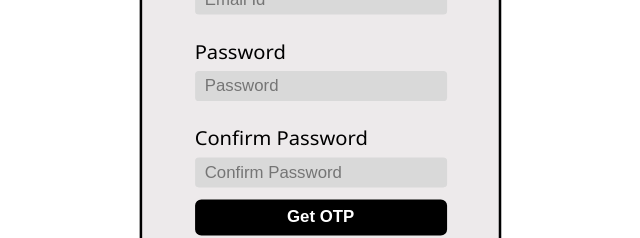
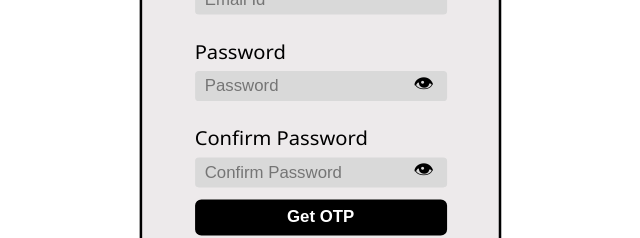
Before and after one commit to Likhith025/timetablegen, a React (Vite) app in the folder frontend/: page /register in a window 1280 px wide. Shown: the part 302-540 px from the top of the page, without its empty margins (614-1254 px from the left). Built offline with nearby package versions, Linux system fonts and the light colour scheme.

Commit message:
Done with OAuth

```diff
--- a/frontend/package.json
+++ b/frontend/package.json
@@ -16,7 +16,7 @@
     "react": "^19.0.0",
     "react-dom": "^19.0.0",
     "react-router-dom": "^7.1.5",
-    "react-toastify": "^11.0.3"
+    "react-toastify": "^11.0.5"
   },
   "devDependencies": {
     "@eslint/js": "^9.19.0",
--- a/frontend/src/pages/Dashboard/Dashboard.jsx
+++ b/frontend/src/pages/Dashboard/Dashboard.jsx
@@ -49,15 +49,18 @@ const Dashboard = () => {
   const handleLogout = () => {
     localStorage.removeItem('token');
     localStorage.removeItem('user');
-    navigate('/login'); // Redirect to login page
+    navigate('/'); // Redirect to login page
   };
 
   return (
     <div>
       <h1>Welcome, {userName || 'User'}!</h1>
       <p>We are coming soon!</p>
-      <button onClick={handleLogout} style={{ marginTop: '20px', padding: '10px 20px', cursor: 'pointer' }}>
+      <button onClick={handleLogout} className='button1'>
         Logout
+      </button>
+      <button onClick={() => navigate('/view')} className='button1'>
+        View all users
       </button>
     </div>
   );
--- a/frontend/src/pages/Login/Login.jsx
+++ b/frontend/src/pages/Login/Login.jsx
@@ -7,6 +7,7 @@ const Login = () => {
   const [email, setEmail] = useState('');
   const [password, setPassword] = useState('');
   const [error, setError] = useState('');
+  const [showPassword, setShowPassword] = useState(false); // Track password visibility
   const navigate = useNavigate();
 
   const googleLogin = useGoogleLogin({
@@ -61,13 +62,27 @@ const Login = () => {
 
           <div className="labeldiv">
             <p>Password</p>
+            <div className="password-container" style={{ position: 'relative' }}>
               <input
-              type="password"
+                type={showPassword ? "text" : "password"}
                 placeholder="Password"
                 className='label1'
                 value={password}
                 onChange={(e) => setPassword(e.target.value)}
               />
+              <span
+                onClick={() => setShowPassword(!showPassword)}
+                style={{
+                  position: 'absolute',
+                  right: '10px',
+                  top: '50%',
+                  transform: 'translateY(-50%)',
+                  cursor: 'pointer'
+                }}
+              >
+                {showPassword ? '🙈' : '👁'} {/* Eye Toggle Icon */}
+              </span>
+            </div>
             <a
               href="#"
               className="forgotpassword"
--- a/frontend/src/pages/Login/Register.jsx
+++ b/frontend/src/pages/Login/Register.jsx
@@ -1,7 +1,7 @@
 import React, { useState } from 'react';
 import { useNavigate } from 'react-router-dom';
 import { useGoogleLogin } from '@react-oauth/google';
-import API_BASE_URL from '../../src';
+import API_BASE_URL from '../../src.js';
 
 const Register = () => {
   const [name, setName] = useState('');
@@ -12,6 +12,8 @@ const Register = () => {
   const [error, setError] = useState('');
   const [showOtpField, setShowOtpField] = useState(false);
   const [otpSent, setOtpSent] = useState(false);
+  const [showPassword, setShowPassword] = useState(false);
+  const [showConfirmPassword, setShowConfirmPassword] = useState(false);
   const navigate = useNavigate();
 
   const handleSendOtp = async () => {
@@ -55,7 +57,7 @@ const Register = () => {
         throw new Error(data.message || 'Registration failed');
       }
       alert('Registration Successful!');
-      navigate('/dashboard');
+      navigate('/login');
     } catch (err) {
       setError(err.message);
     }
@@ -82,14 +84,59 @@ const Register = () => {
           <p>Email Id</p>
           <input type="text" placeholder="Email Id" className='label1' value={email} onChange={(e) => setEmail(e.target.value)} />
         </div>
+
+        {/* Password Field */}
         <div className="labeldiv">
           <p>Password</p>
-          <input type="password" placeholder="Password" className='label1' value={password} onChange={(e) => setPassword(e.target.value)} />
+          <div className="password-container" style={{ position: 'relative' }}>
+            <input
+              type={showPassword ? "text" : "password"}
+              placeholder="Password"
+              className='label1'
+              value={password}
+              onChange={(e) => setPassword(e.target.value)}
+            />
+            <span
+              onClick={() => setShowPassword(!showPassword)}
+              style={{
+                position: 'absolute',
+                right: '10px',
+                top: '50%',
+                transform: 'translateY(-50%)',
+                cursor: 'pointer'
+              }}
+            >
+              {showPassword ? '🙈' : '👁'}
+            </span>
+          </div>
         </div>
+
+        {/* Confirm Password Field */}
         <div className="labeldiv">
           <p>Confirm Password</p>
-          <input type="password" placeholder="Confirm Password" className='label1' value={confirmPassword} onChange={(e) => setConfirmPassword(e.target.value)} />
+          <div className="password-container" style={{ position: 'relative' }}>
+            <input
+              type={showConfirmPassword ? "text" : "password"}
+              placeholder="Confirm Password"
+              className='label1'
+              value={confirmPassword}
+              onChange={(e) => setConfirmPassword(e.target.value)}
+            />
+            <span
+              onClick={() => setShowConfirmPassword(!showConfirmPassword)}
+              style={{
+                position: 'absolute',
+                right: '10px',
+                top: '50%',
+                transform: 'translateY(-50%)',
+                cursor: 'pointer'
+              }}
+            >
+              {showConfirmPassword ? '🙈' : '👁'}
+            </span>
+          </div>
         </div>
+
         {!showOtpField && <button className="button1" onClick={handleSendOtp} disabled={!email}>Get OTP</button>}
         {showOtpField && (
           <>
```
Also changed, not shown: 1 other file (tests, documents, lock files or other folders). Lines whose indentation alone changed are shown as unchanged.
